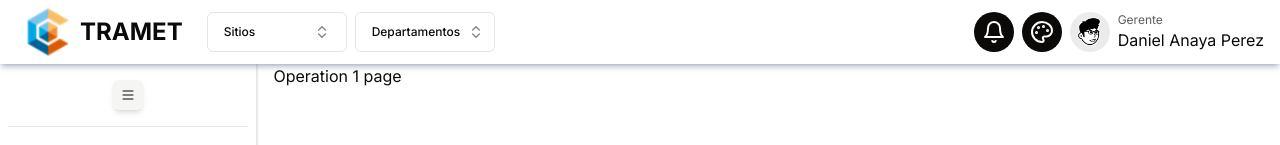
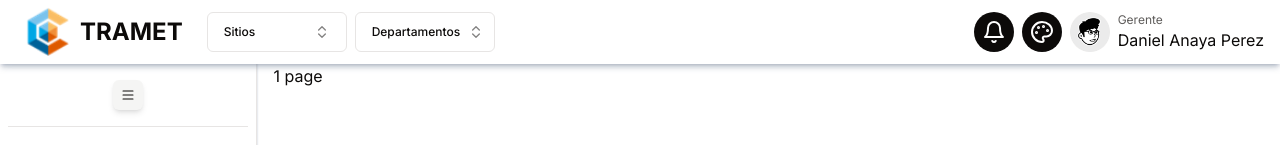
Before and after one commit to Tramet/tramet-dashboard-frontend, a Next.js app: page /1/1/1 in a window 1280 px wide. Shown: the top 145 px of the page. Built offline with nearby package versions, Linux system fonts and the light colour scheme.

Commit message:
feat: added admin route and types to operation pages in area

```diff
--- a/app/(pages)/[department]/[area]/[operation]/page.tsx
+++ b/app/(pages)/[department]/[area]/[operation]/page.tsx
@@ -1,7 +1,14 @@
 import React from "react";
 
-const Operations = ({ params }) => {
-  return <div>Operation {params.operation} page</div>;
+interface OperationsProps {
+  params: {
+    operation: string;
+  };
+}
+
+const Operations = ({ params }: OperationsProps) => {
+  const operation = params.operation;
+  return <div>{operation} page</div>;
 };
 
 export default Operations;
--- /dev/null
+++ b/app/(pages)/admin/page.tsx
@@ -0,0 +1,9 @@
+"use client";
+
+import React from "react";
+
+const AdminDashboard = () => {
+  return <div>Admin Dashboard</div>;
+};
+
+export default AdminDashboard;
--- a/app/_components/sidebar-menu-group.tsx
+++ b/app/_components/sidebar-menu-group.tsx
@@ -16,11 +16,11 @@ const SideBarMenuGroup = ({ menuGroup }: { menuGroup: SideNavItemGroup }) => {
 
   return (
     <>
-      {selectedArea &&
+      {selectedArea ? (
         menuGroup.menuList?.map((item, index) => (
           <SideBarMenuItem key={index} item={item} />
-        ))}
-      {!selectedArea && (
+        ))
+      ) : (
         <div className="text-accent-foreground text-sm text-center">
           {toggleCollapse ? (
             <div className="flex justify-center items-center">
```
